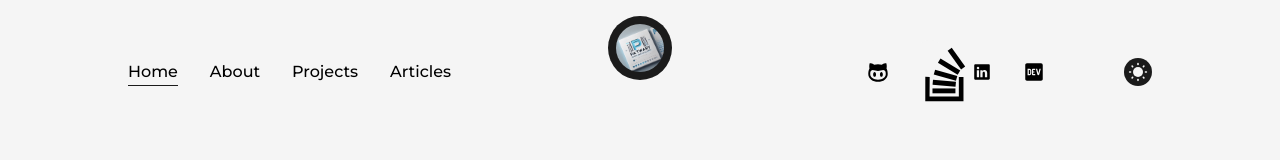
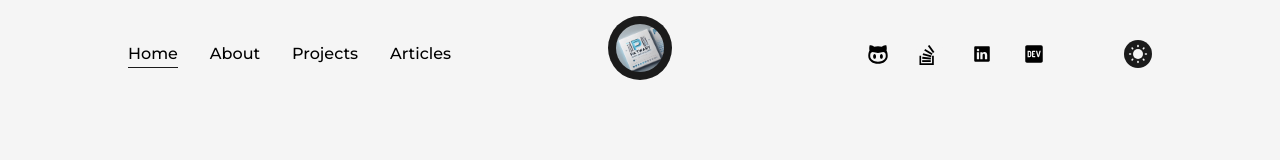
Before and after one commit to mdhasanpatwary/portfolio, a Next.js app: page / in a window 1280 px wide. Shown: the top 160 px of the page. Built offline with nearby package versions, Linux system fonts and the light colour scheme.

Commit message:
fix: svg size

```diff
--- a/src/components/Icons.js
+++ b/src/components/Icons.js
@@ -496,8 +496,9 @@ export const StackoverflowIcon = ({ className, ...rest }) => (
   <svg
     xmlns="http://www.w3.org/2000/svg"
     version="1.1"
-    width="64"
-    height="64"
+    width="24"
+    height="24"
+    viewBox="0 0 64 64"
     id="stackoverflow-icon"
     className={className}
     {...rest}
```
